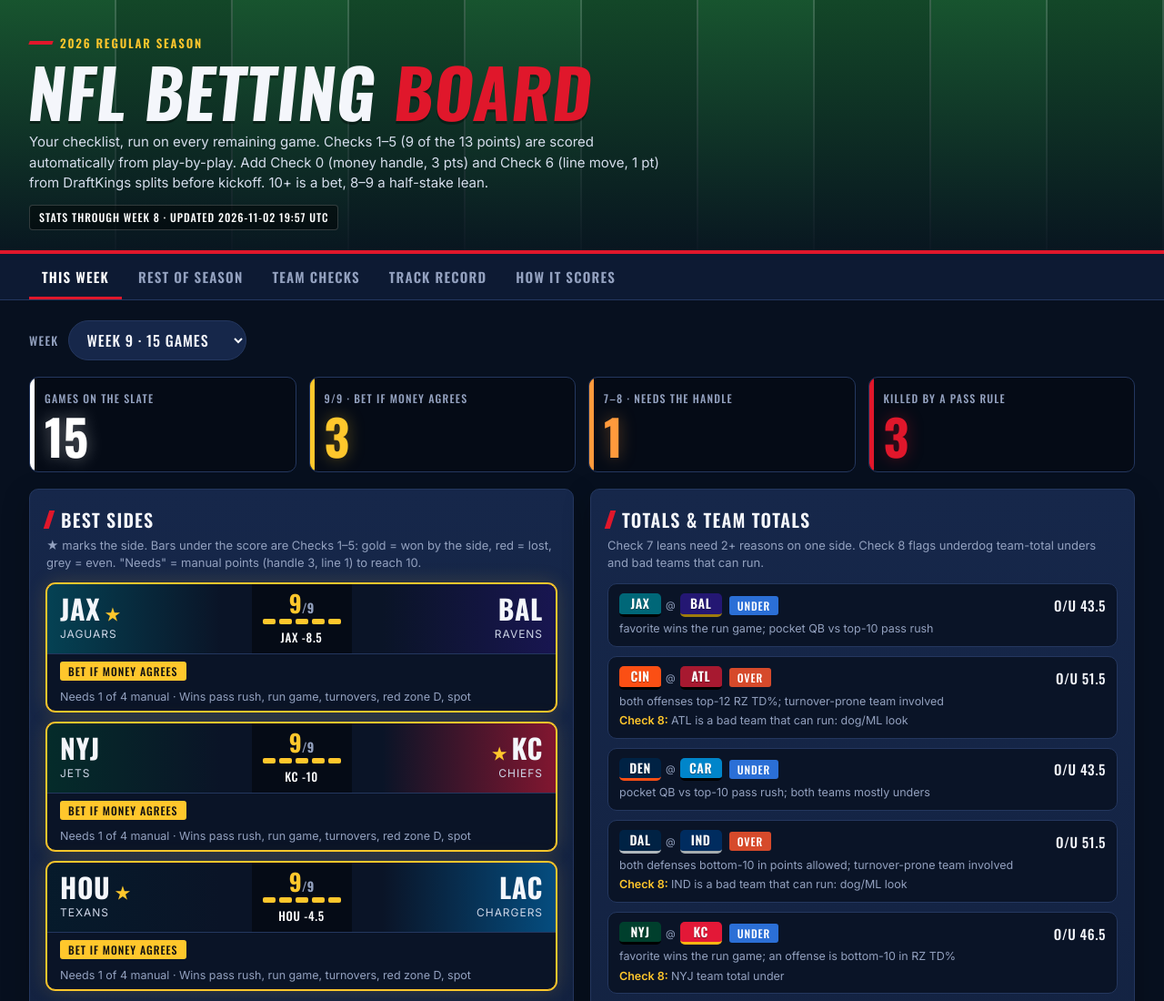
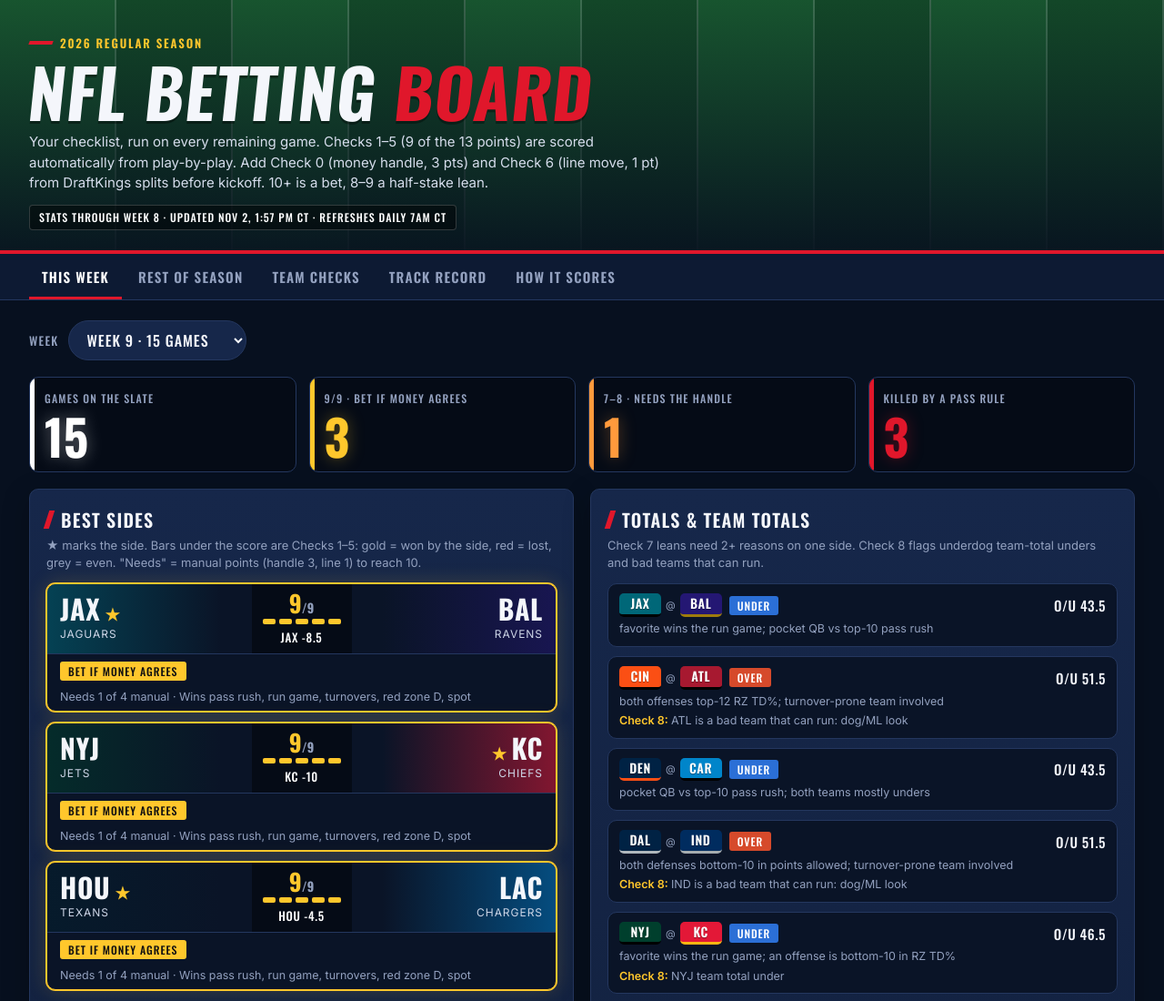
Before and after one commit to mrpoolleakrepair-mo/nfl-board, a plain HTML site: page index.html in a window 1280 px wide. Shown: the top 1100 px of the page at 91% size. Drawn offline with nearby package versions, Linux system fonts and the light colour scheme.

Commit message:
Refresh daily at 7am Central; show update time in CT
Co-Authored-By: Claude Opus 5.5 <noreply@anthropic.com>
Claude-Session: https://claude.ai/code/session_018XyuzxfncmrSDvvscsPu7L

```diff
--- a/index.html
+++ b/index.html
@@ -242,7 +242,7 @@ footer { color: var(--muted); font-size: 12px; text-align: center; padding: 20px
         <li><b>Line move (1):</b> manual. Point to the side the line moved toward with no news; to the other side if the move followed one big result.</li>
       </ol>
       <p class="note" style="margin-top:16px">Pass rules checked automatically: the side loses both trench checks; the side is an underdog ranked bottom 5 in TDs/game or RZ TD %. Still on you: the total moving 3+ from the open, QB status 90 minutes out, and betting the team instead of the number.</p>
-      <p class="note">Schedule, lines and play-by-play come from nflverse, which mirrors the NFL's official game feed. Refreshes automatically every Tuesday and Saturday.</p>
+      <p class="note">Schedule, lines and play-by-play come from nflverse, which mirrors the NFL's official game feed. Refreshes automatically every day at 7am Central.</p>
     </div>
   </section>
 </main>
@@ -270,7 +270,9 @@ footer { color: var(--muted); font-size: 12px; text-align: center; padding: 20px
       runAll();
     });
     fetch(`data/meta.json?v=${v}`).then((r) => r.json()).then((m) => {
-      document.getElementById('nb-stamp').textContent = `Stats through Week ${m.through_week} · Updated ${m.updated}`;
+      const d = new Date(m.updated.replace(' UTC', 'Z').replace(' ', 'T'));
+      const ct = isNaN(d) ? m.updated : d.toLocaleString('en-US', { timeZone: 'America/Chicago', month: 'short', day: 'numeric', hour: 'numeric', minute: '2-digit' }) + ' CT';
+      document.getElementById('nb-stamp').textContent = `Stats through Week ${m.through_week} · Updated ${ct} · Refreshes daily 7am CT`;
     }).catch(() => {});
     let t; window.addEventListener('resize', () => { clearTimeout(t); t = setTimeout(runAll, 150); });
   });
```
Also changed, not shown: 2 other files.
